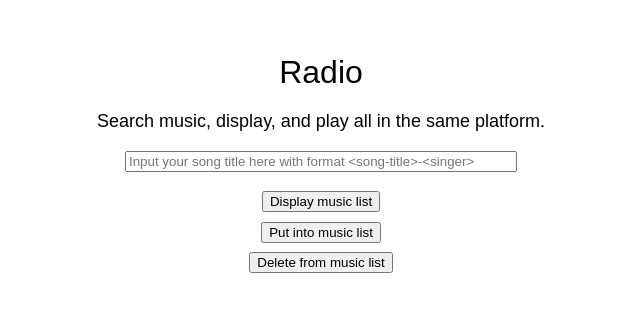
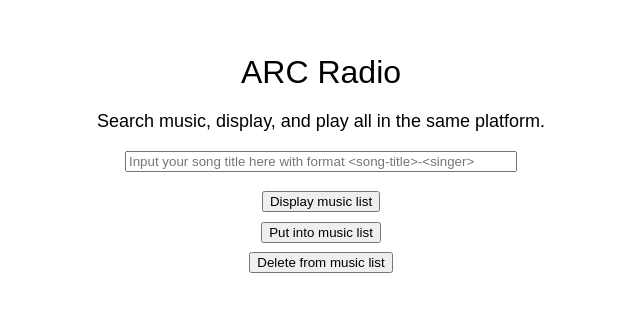
Before and after one commit to BrianHadianSTEI23/Day3-Training-ARC-13523048, a website: page index.html in a window 1280 px wide. Shown: the part 249-560 px from the top of the page, without its empty margins (327-967 px from the left). Drawn offline with Linux system fonts and the light colour scheme.

Commit message:
refactor : change text

```diff
--- a/index.html
+++ b/index.html
@@ -14,7 +14,7 @@
             <!-- title -->
             <div id = "title-and-subtitle">
                 <div id="title">
-                    Radio
+                    ARC Radio
                 </div>
                 <div id = "subtitle">
                     Search music, display, and play all in the same platform.
```
